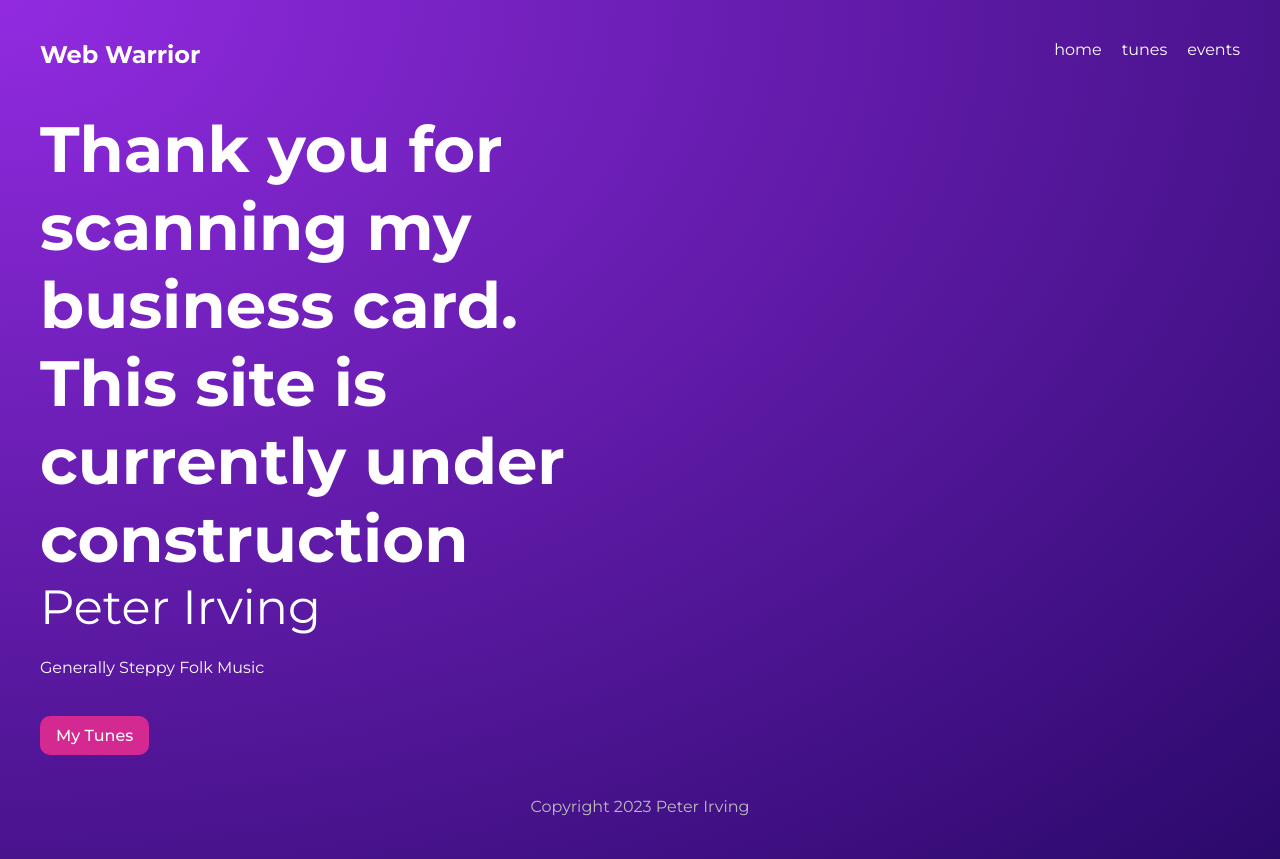
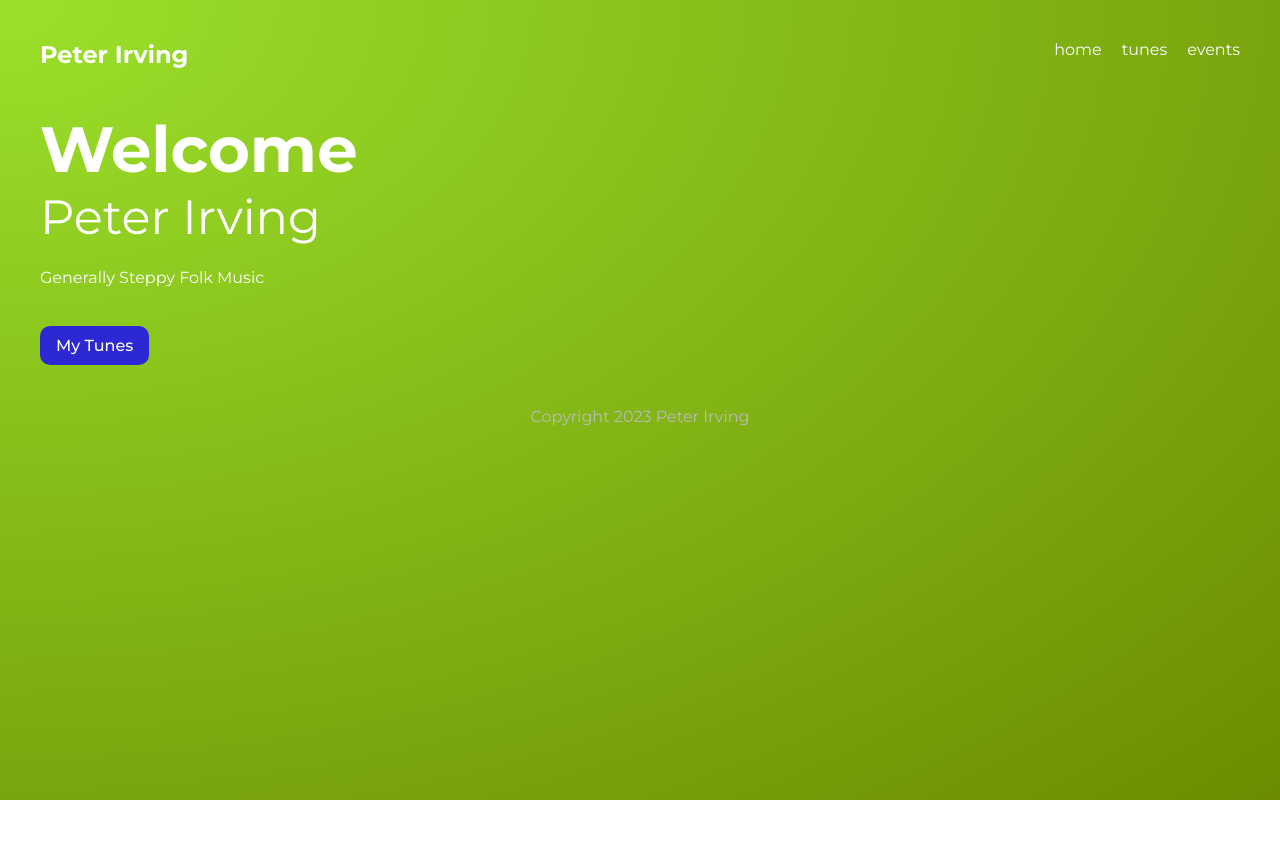
Before and after one commit to peterIrving/peterirving.live, a Gatsby site: page / in a window 1280 px wide. After the commit the page ends 800 px from the top, so only its background shows below. Built offline with nearby package versions, Linux system fonts and the light colour scheme; Gatsby itself is replaced by a stand-in of ours.

Commit message:
changed color

```diff
--- a/src/components/home_view.tsx
+++ b/src/components/home_view.tsx
@@ -6,19 +6,10 @@ import * as  styles from "../styles/home.module.css"
 import BackgroundImage from "../images/green_background_vertical_low_quality.png";
 import Layout from "./page_content";
 
-// const centered = {
-//     textAlign: "center",
-// } as const;
-
-
-// const headingAccentStyles = {
-//     ...centered
-// }
-
 const HomeView = () => (<Layout>
     <section className={styles.header}>
         <div>
-            <h2>Thank you for scanning my business card. This site is currently under construction</h2>
+            <h2>Welcome</h2>
             <h3> Peter Irving</h3>
             <p>Generally Steppy Folk Music</p>
             <Link className={styles.btn} to="/tunes">My Tunes</Link>
--- a/src/components/nav_bar.tsx
+++ b/src/components/nav_bar.tsx
@@ -3,7 +3,7 @@ import React from "react"
 import { Link } from "gatsby"
 export default function NavBar() {
     return (<nav>
-        <h1>Web Warrior</h1>
+        <h1>Peter Irving</h1>
         <div className="links">
             <Link to="/">home</Link>
             <Link to="/tunes">tunes</Link>
--- a/src/styles/global_styles.css
+++ b/src/styles/global_styles.css
@@ -11,7 +11,7 @@ html, body {
   min-height: 100%;
 }
 body {
-  background: radial-gradient(at top left, rgba(146,43,225,1) 0%, rgba(43,9,107,1) 100%);
+  background: radial-gradient(at top left, rgb(155, 225, 43) 0%, rgb(107, 140, 0) 100%);
   background-repeat: no-repeat;
 }
 p {
--- a/src/styles/home.module.css
+++ b/src/styles/home.module.css
@@ -17,7 +17,7 @@
 
 .btn {
     display: inline-block;
-    background: #D42990;
+    background: #2c29d4;
     padding: 10px 16px;
     border-radius: 10px;
     margin-top: 20px;
```
